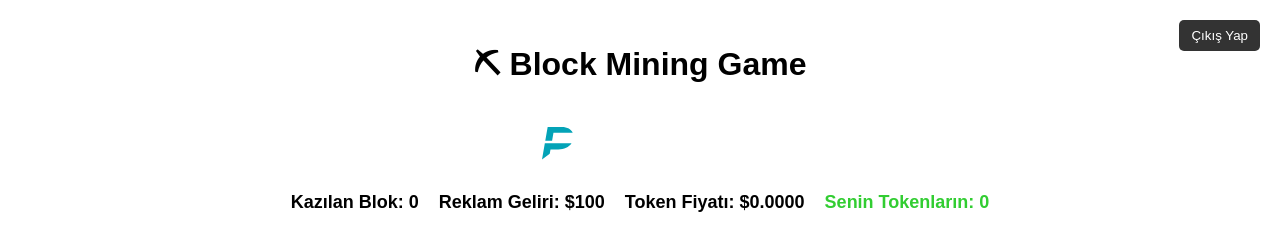
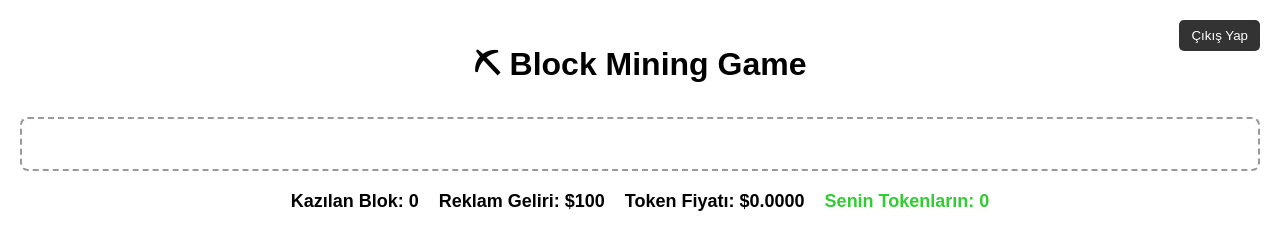
Before and after one commit to volcev/blokoyunu-frontend, a React (Create React App) app: page / in a window 1280 px wide. Both pictures are taken after typing "Sample" into the empty fields and a click on the button "Başla". Shown: the top 230 px of the page. Built offline with nearby package versions, Linux system fonts and the light colour scheme; no server answers.

Commit message:
Banner kutusu eklendi, Grid.tsx ve Grid.css güncellendi

```diff
--- a/src/Grid.css
+++ b/src/Grid.css
@@ -19,7 +19,7 @@ body {
   background-color: black;
   width: fit-content;
   box-sizing: content-box;
-  padding: 0; /* Yeni */
+  padding: 0;
 }
 
 .grid-block {
@@ -27,7 +27,7 @@ body {
   height: 40px;
   background-color: white;
   border: 1px solid black;
-  box-sizing: border-box; /* Bu önemli */
+  box-sizing: border-box;
   display: flex;
   align-items: center;
   justify-content: center;
@@ -53,8 +53,12 @@ body {
   font-size: 18px;
 }
 
-.banner {
-  margin-bottom: 10px;
+.banner-placeholder {
+  height: 50px;
+  background-color: #fff;
+  border: 2px dashed #999;
+  border-radius: 8px;
+  margin-bottom: 20px;
 }
 
 .info span {
--- a/src/Grid.tsx
+++ b/src/Grid.tsx
@@ -105,23 +105,8 @@ const Grid: React.FC<Props> = ({ username }) => {
   return (
     <div>
       <div className="dashboard">
-        <div className="banner">
-          <a
-            href="https://properlite.com"
-            target="_blank"
-            rel="noopener noreferrer"
-            style={{ display: "inline-block" }}
-          >
-            <img
-              src="/properlite-banner.svg"
-              alt="Properlite"
-              style={{
-                height: "40px",
-                margin: "10px auto",
-                display: "block",
-              }}
-            />
-          </a>
+        <div className="banner-placeholder">
+          {/* Banner alanı - şimdilik boş */}
         </div>
         <div className="info">
           <span>Kazılan Blok: {dugCount}</span>
```
